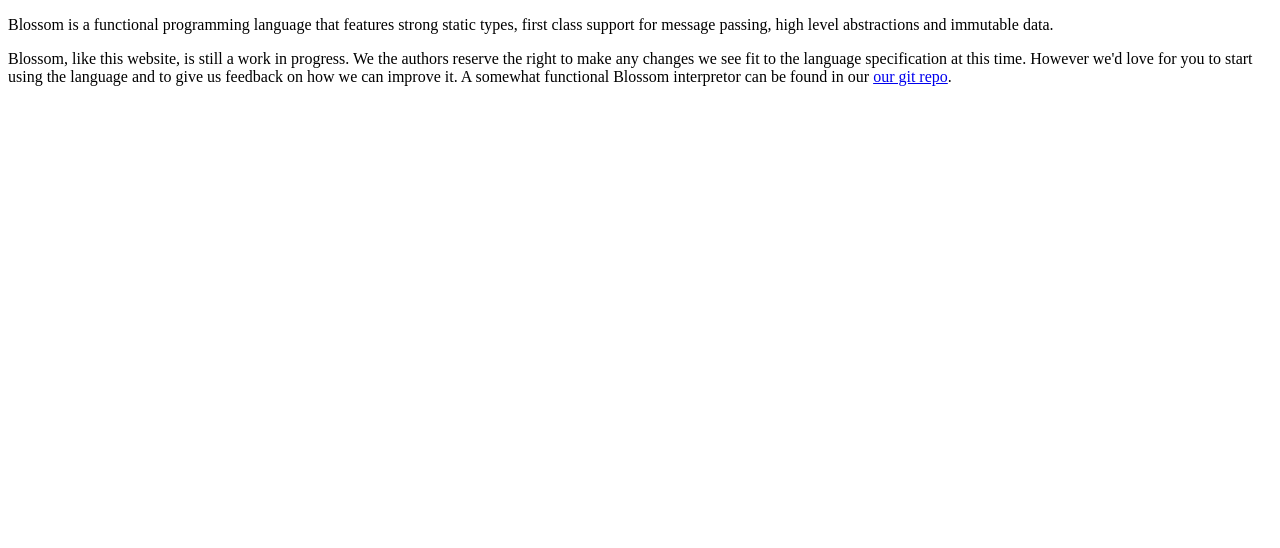
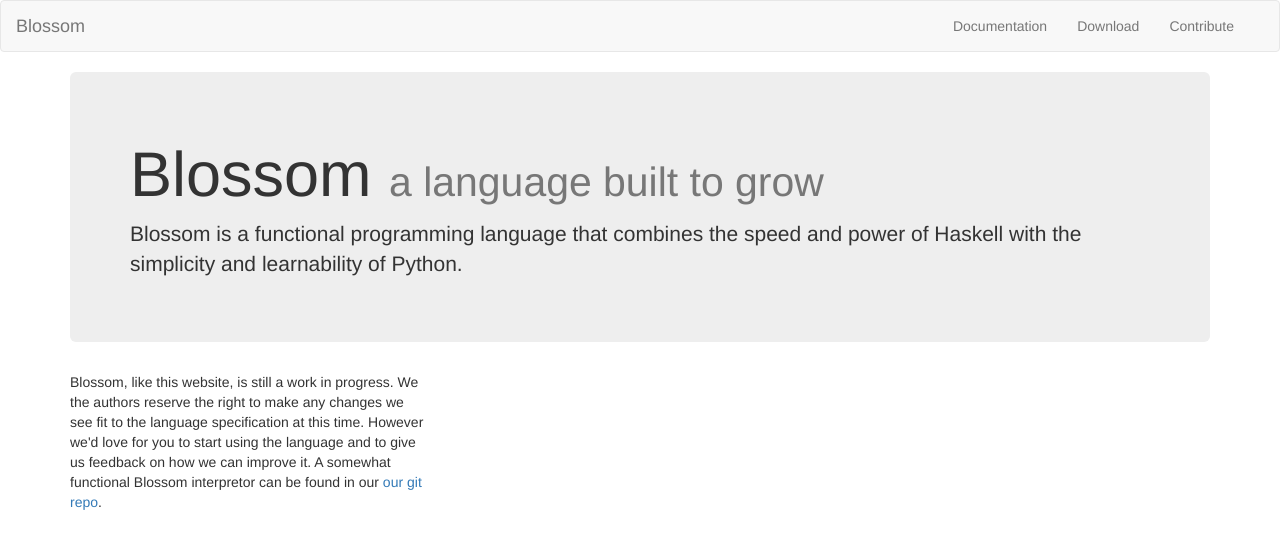
Before and after one commit to NaOHman/blossom-lang, a plain HTML site: page index.html in a window 1280 px wide. Drawn offline with nearby package versions, Linux system fonts and the light colour scheme.

Commit message:
Added some bootstrap jazz

```diff
--- a/index.html
+++ b/index.html
@@ -4,14 +4,44 @@
   <meta charset="utf-8">
   <title>Blossom </title>
   <meta name="description" content="Webpage for the Blossom Programming Language">
+  <link rel="stylesheet" href="https://maxcdn.bootstrapcdn.com/bootstrap/3.3.6/css/bootstrap.min.css" integrity="sha384-1q8mTJOASx8j1Au+a5WDVnPi2lkFfwwEAa8hDDdjZlpLegxhjVME1fgjWPGmkzs7" crossorigin="anonymous">
 </head>
 <body>
+  <nav class="navbar navbar-default">
+    <div class="container-fluid">
+      <div class="navbar-header">
+        <div class="navbar-header">
+          <button type="button" class="navbar-toggle collapsed" data-toggle="collapse" data-target="#bs-example-navbar-collapse-1" aria-expanded="false">
+            <span class="sr-only">Toggle navigation</span>
+            <span class="icon-bar"></span>
+            <span class="icon-bar"></span>
+            <span class="icon-bar"></span>
+          </button>
+          <a class="navbar-brand" href="#">Blossom</a>
+        </div>
+      </div>
+      <div class="collapse navbar-collapse navbar-right" id="bs-example-navbar-collapse-1">
+        <ul class="nav navbar-nav">
+          <li><a href="#">Documentation </a></li>
+          <li><a href="#">Download </a></li>
+          <li><a href="#">Contribute </a></li>
+        </ul>
+      </div>
+    </div>
+  </nav>
+  <div class="container">
+    <div class="jumbotron">
+      <h1>Blossom <small>a language built to grow</small></h1>
       <p>
         Blossom is a functional programming language that
-            features strong static types, first class support
-            for message passing, high level abstractions and
-            immutable data.
+        combines the speed and power of Haskell with the
+        simplicity and learnability of Python.
       </p>
+    </div>
+  </div>
+  <div class="container">
+    <div class="row">
+      <div class="col-sm-4">
         <p>
           Blossom, like this website, is still a work in progress.
           We the authors reserve the right to make any changes we see
@@ -21,5 +51,8 @@
           can be found in our <a href='http://github.com/NaOHman/Blossom'>
           our git repo</a>.
         </p>
+      </div>
+    </div>
+  </div>
 </body>
 </html>
```
Lines whose indentation alone changed are shown as unchanged.
